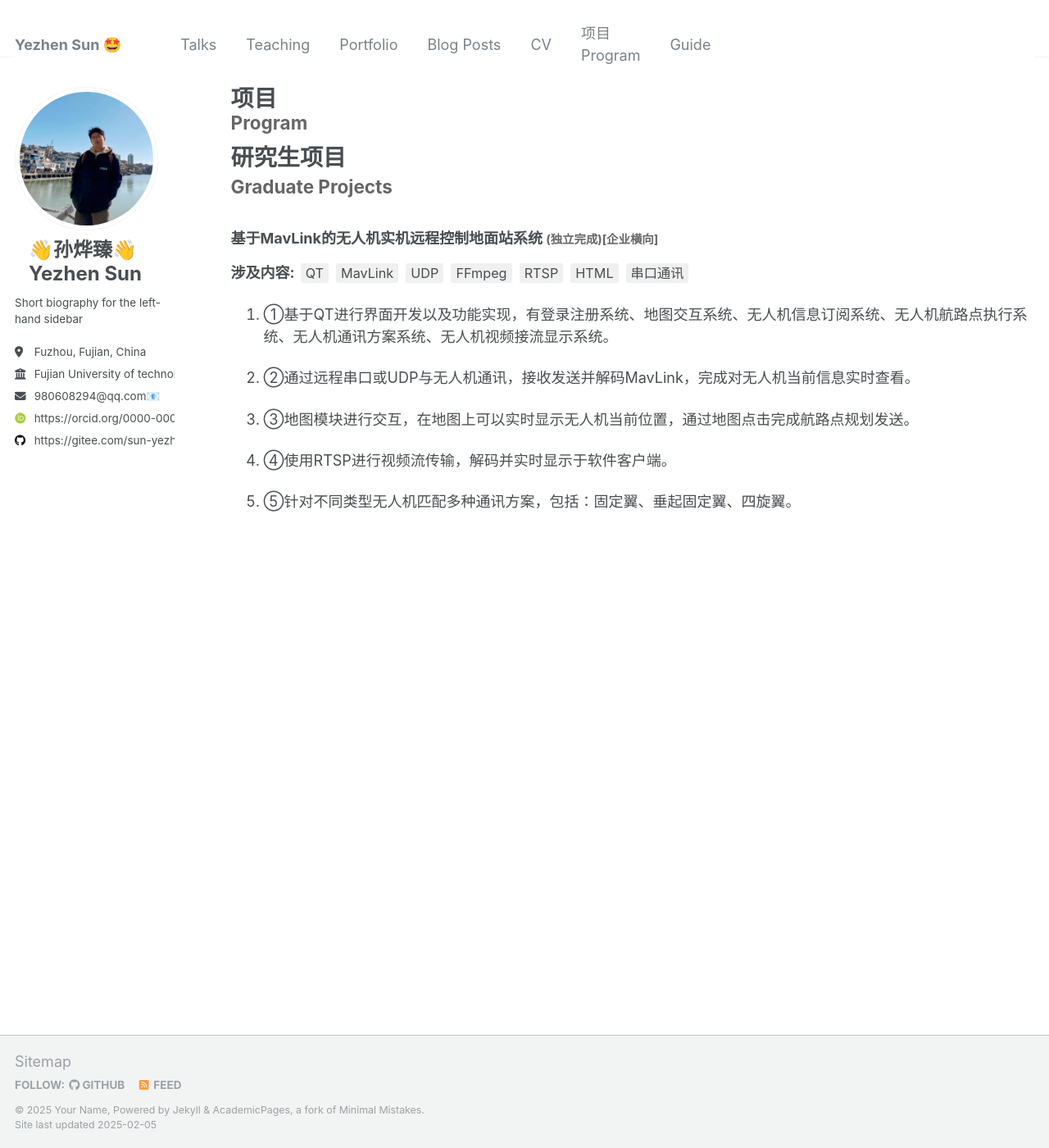
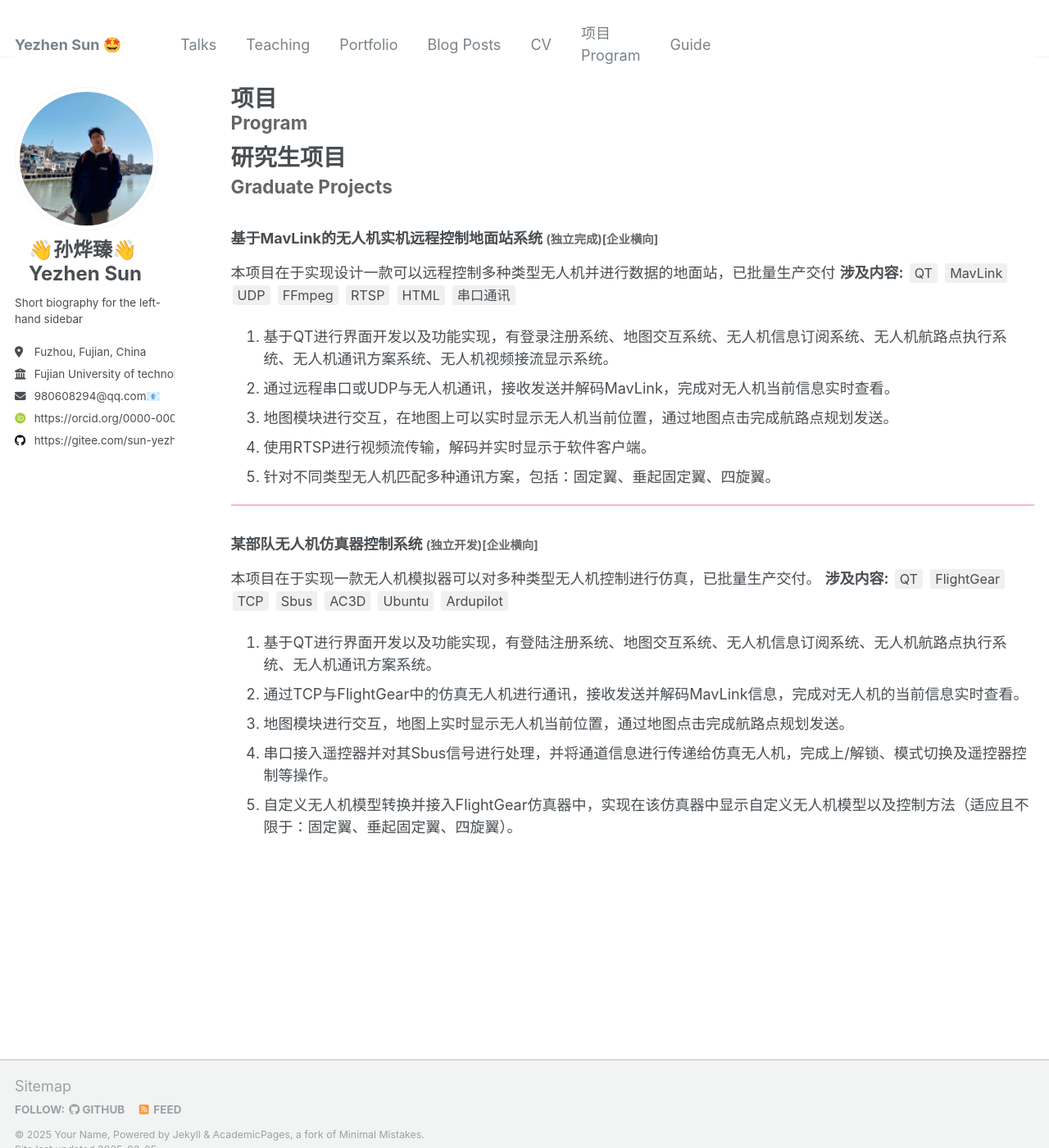
Before and after one commit to yuyuasd/yuyuasd.github.io, a Jekyll site: the page built from _pages/program.md, in a window 1280 px wide and 1400 px high. Shown: the whole window at 82% size. Built offline with Jekyll 4.4.1, drawn with Linux system fonts in a browser that asks for light colours; some web fonts are replaced.

Commit message:
更新: 修改研究生项目页面，添加无人机项目详细描述及相关功能实现

```diff
--- a/_pages/program.md
+++ b/_pages/program.md
@@ -12,6 +12,7 @@ redirect_from:
 研究生项目<br><span style='color: #666666; font-size: 0.8em;'>Graduate Projects</span>
 ======
 ### 基于MavLink的无人机实机远程控制地面站系统 <span style='color: #666666; font-size: 0.8em;'>(独立完成)[企业横向]</span>
+本项目在于实现设计一款可以远程控制多种类型无人机并进行数据的地面站，已批量生产交付
 **涉及内容:**
 <span style='background-color: #f0f0f0; padding: 2px 6px; margin: 0 2px; border-radius: 3px; font-size: 0.9em;'>QT</span>
 <span style='background-color: #f0f0f0; padding: 2px 6px; margin: 0 2px; border-radius: 3px; font-size: 0.9em;'>MavLink</span>
@@ -21,12 +22,27 @@ redirect_from:
 <span style='background-color: #f0f0f0; padding: 2px 6px; margin: 0 2px; border-radius: 3px; font-size: 0.9em;'>HTML</span>
 <span style='background-color: #f0f0f0; padding: 2px 6px; margin: 0 2px; border-radius: 3px; font-size: 0.9em;'>串口通讯</span>
 
-1. ①基于QT进行界面开发以及功能实现，有登录注册系统、地图交互系统、无人机信息订阅系统、无人机航路点执行系统、无人机通讯方案系统、无人机视频接流显示系统。
+1. 基于QT进行界面开发以及功能实现，有登录注册系统、地图交互系统、无人机信息订阅系统、无人机航路点执行系统、无人机通讯方案系统、无人机视频接流显示系统。
+2. 通过远程串口或UDP与无人机通讯，接收发送并解码MavLink，完成对无人机当前信息实时查看。
+3. 地图模块进行交互，在地图上可以实时显示无人机当前位置，通过地图点击完成航路点规划发送。
+4. 使用RTSP进行视频流传输，解码并实时显示于软件客户端。
+5. 针对不同类型无人机匹配多种通讯方案，包括：固定翼、垂起固定翼、四旋翼。
 
-2. ②通过远程串口或UDP与无人机通讯，接收发送并解码MavLink，完成对无人机当前信息实时查看。
+<div style="border-bottom: 2px solid #FFB6C1; margin: 20px 0;"></div>
 
-3. ③地图模块进行交互，在地图上可以实时显示无人机当前位置，通过地图点击完成航路点规划发送。
+### 某部队无人机仿真器控制系统 <span style='color: #666666; font-size: 0.8em;'>(独立开发)[企业横向]</span>
+本项目在于实现一款无人机模拟器可以对多种类型无人机控制进行仿真，已批量生产交付。
+**涉及内容:**
+<span style='background-color: #f0f0f0; padding: 2px 6px; margin: 0 2px; border-radius: 3px; font-size: 0.9em;'>QT</span>
+<span style='background-color: #f0f0f0; padding: 2px 6px; margin: 0 2px; border-radius: 3px; font-size: 0.9em;'>FlightGear</span>
+<span style='background-color: #f0f0f0; padding: 2px 6px; margin: 0 2px; border-radius: 3px; font-size: 0.9em;'>TCP</span>
+<span style='background-color: #f0f0f0; padding: 2px 6px; margin: 0 2px; border-radius: 3px; font-size: 0.9em;'>Sbus</span>
+<span style='background-color: #f0f0f0; padding: 2px 6px; margin: 0 2px; border-radius: 3px; font-size: 0.9em;'>AC3D</span>
+<span style='background-color: #f0f0f0; padding: 2px 6px; margin: 0 2px; border-radius: 3px; font-size: 0.9em;'>Ubuntu</span>
+<span style='background-color: #f0f0f0; padding: 2px 6px; margin: 0 2px; border-radius: 3px; font-size: 0.9em;'>Ardupilot</span>
 
-4. ④使用RTSP进行视频流传输，解码并实时显示于软件客户端。
-
-5. ⑤针对不同类型无人机匹配多种通讯方案，包括：固定翼、垂起固定翼、四旋翼。
+1. 基于QT进行界面开发以及功能实现，有登陆注册系统、地图交互系统、无人机信息订阅系统、无人机航路点执行系统、无人机通讯方案系统。
+2. 通过TCP与FlightGear中的仿真无人机进行通讯，接收发送并解码MavLink信息，完成对无人机的当前信息实时查看。
+3. 地图模块进行交互，地图上实时显示无人机当前位置，通过地图点击完成航路点规划发送。
+4. 串口接入遥控器并对其Sbus信号进行处理，并将通道信息进行传递给仿真无人机，完成上/解锁、模式切换及遥控器控制等操作。
+5. 自定义无人机模型转换并接入FlightGear仿真器中，实现在该仿真器中显示自定义无人机模型以及控制方法（适应且不限于：固定翼、垂起固定翼、四旋翼）。
```
